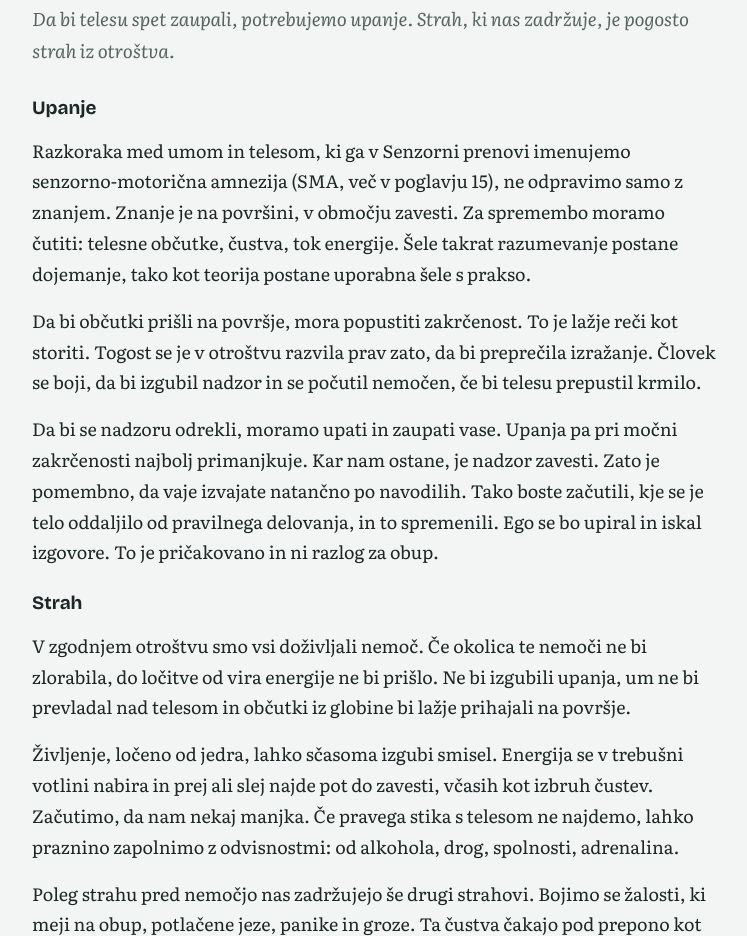
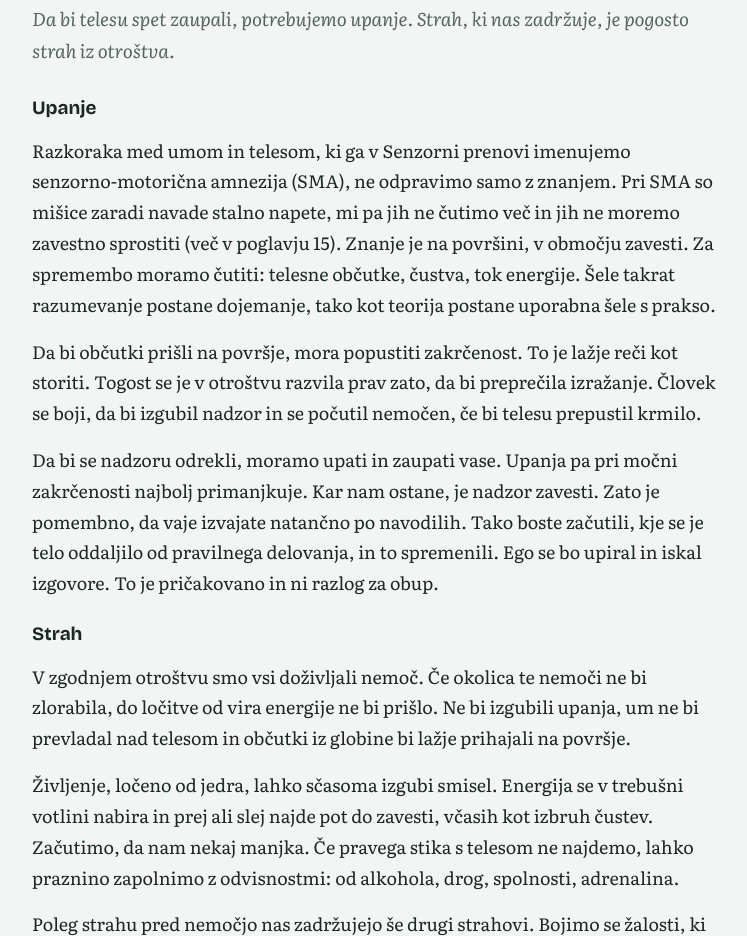
Before and after one commit to karlovsek/SenzornaPrenova, a plain HTML site: page Senzorna prenova – zgornji del trupa.html in a window 1280 px wide. Shown: the part 10694-11630 px from the top of the page, without its empty margins (326-1073 px from the left). Drawn offline with nearby package versions, Linux system fonts and the light colour scheme.

Commit message:
Učbenik: opredelitev SMA ob prvi omembi (pogl. 5)

```diff
--- a/Senzorna prenova – zgornji del trupa.html
+++ b/Senzorna prenova – zgornji del trupa.html
@@ -623,7 +623,7 @@ footer{border-top:1px solid var(--line);padding-top:24px;font-family:var(--f-dis
   <p class="short">Da bi telesu spet zaupali, potrebujemo upanje. Strah, ki nas zadržuje, je pogosto strah iz otroštva.</p>
   <div class="col">
     <h3>Upanje</h3>
-    <p>Razkoraka med umom in telesom, ki ga v Senzorni prenovi imenujemo senzorno-motorična amnezija (SMA, več v poglavju 15), ne odpravimo samo z znanjem. Znanje je na površini, v območju zavesti. Za spremembo moramo čutiti: telesne občutke, čustva, tok energije. Šele takrat razumevanje postane dojemanje, tako kot teorija postane uporabna šele s prakso.</p>
+    <p>Razkoraka med umom in telesom, ki ga v Senzorni prenovi imenujemo senzorno-motorična amnezija (SMA), ne odpravimo samo z znanjem. Pri SMA so mišice zaradi navade stalno napete, mi pa jih ne čutimo več in jih ne moremo zavestno sprostiti (več v poglavju 15). Znanje je na površini, v območju zavesti. Za spremembo moramo čutiti: telesne občutke, čustva, tok energije. Šele takrat razumevanje postane dojemanje, tako kot teorija postane uporabna šele s prakso.</p>
     <p>Da bi občutki prišli na površje, mora popustiti zakrčenost. To je lažje reči kot storiti. Togost se je v otroštvu razvila prav zato, da bi preprečila izražanje. Človek se boji, da bi izgubil nadzor in se počutil nemočen, če bi telesu prepustil krmilo.</p>
     <p>Da bi se nadzoru odrekli, moramo upati in zaupati vase. Upanja pa pri močni zakrčenosti najbolj primanjkuje. Kar nam ostane, je nadzor zavesti. Zato je pomembno, da vaje izvajate natančno po navodilih. Tako boste začutili, kje se je telo oddaljilo od pravilnega delovanja, in to spremenili. Ego se bo upiral in iskal izgovore. To je pričakovano in ni razlog za obup.</p>
     <h3>Strah</h3>
```
Also changed, not shown: 1 other file.
